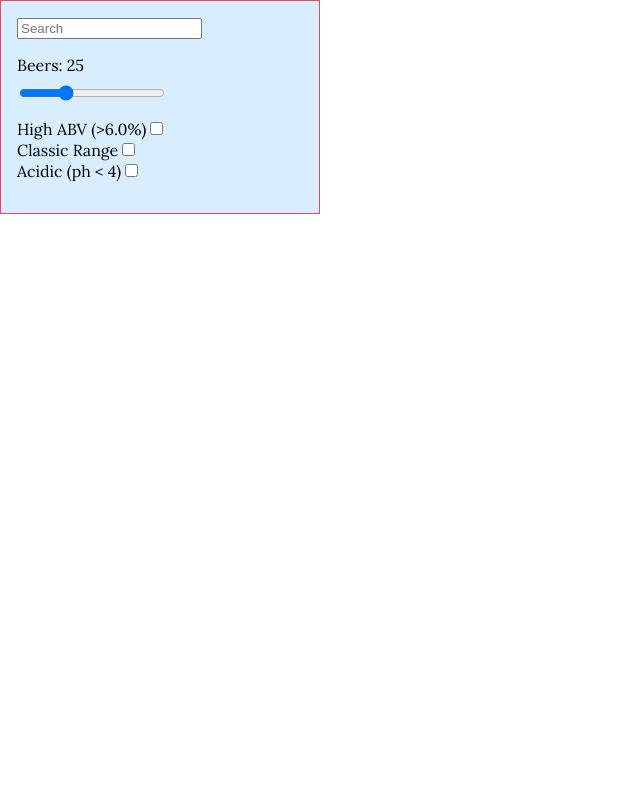
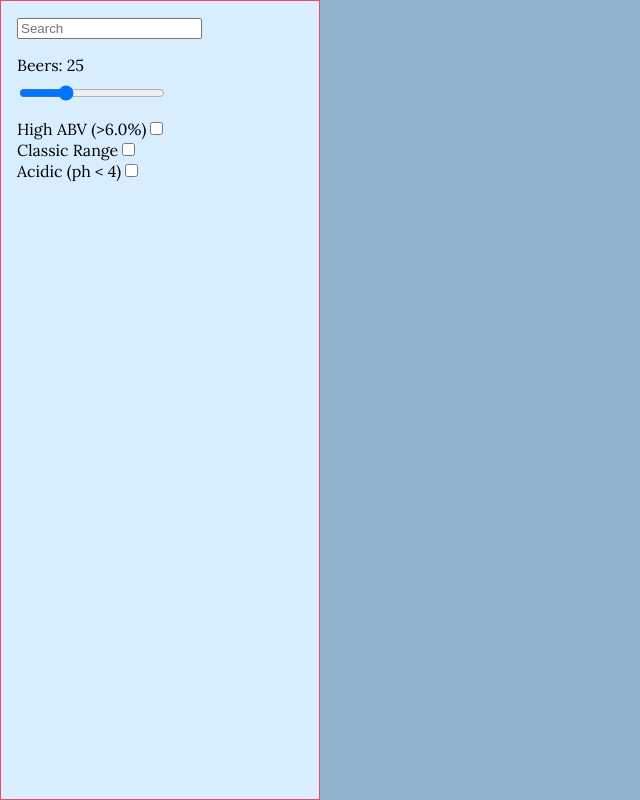
Before and after one commit to isobelleanna/punk-app, a React (Create React App) app: page / in a window 1280 px wide. Shown: the whole page, without its empty margins (0-640 px from the left). Built offline with nearby package versions, Linux system fonts and the light colour scheme; no server answers.

Commit message:
adjust style make ph checkbox work

```diff
--- a/src/App.jsx
+++ b/src/App.jsx
@@ -28,7 +28,11 @@ function App() {
     }
     const res = await fetch(url);
     const data = await res.json();
-    setBeers(data);
+    if (acidNum) {
+      setBeers(data.filter((beer) => beer.ph < 4));
+    } else {
+      setBeers(data);
+    }
   };
   useEffect(() => {
     getBeers(numberOfBeer, highABV, classic, acidic);
--- a/src/components/CardList/CardList.scss
+++ b/src/components/CardList/CardList.scss
@@ -6,6 +6,6 @@
     justify-content: space-around;
     flex-wrap: wrap;
     gap: 1em;
-    background-color: $main-background;
+
 
 }
--- a/src/containers/Main/Main.scss
+++ b/src/containers/Main/Main.scss
@@ -1,5 +1,6 @@
 @use "../../assets/sass/variables" as *;
 
 .main {
-    height: 100%;
+    height: 100vh;
+    background-color: $main-background;
 }
```
